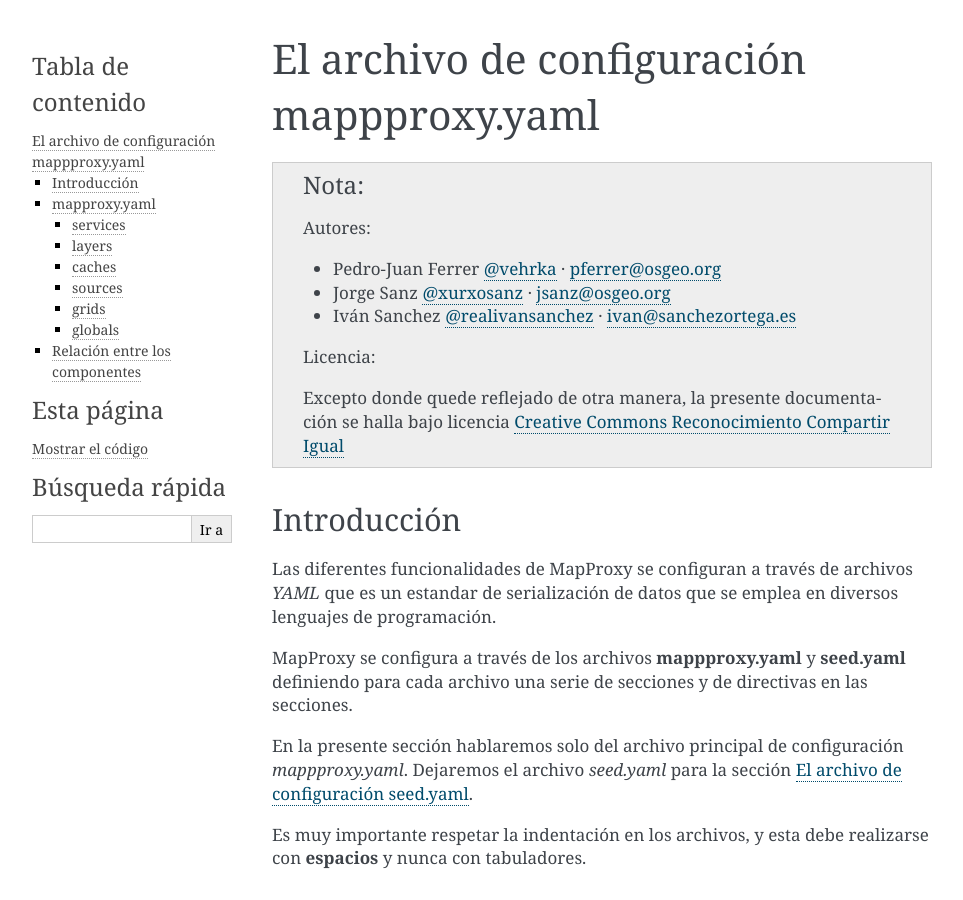
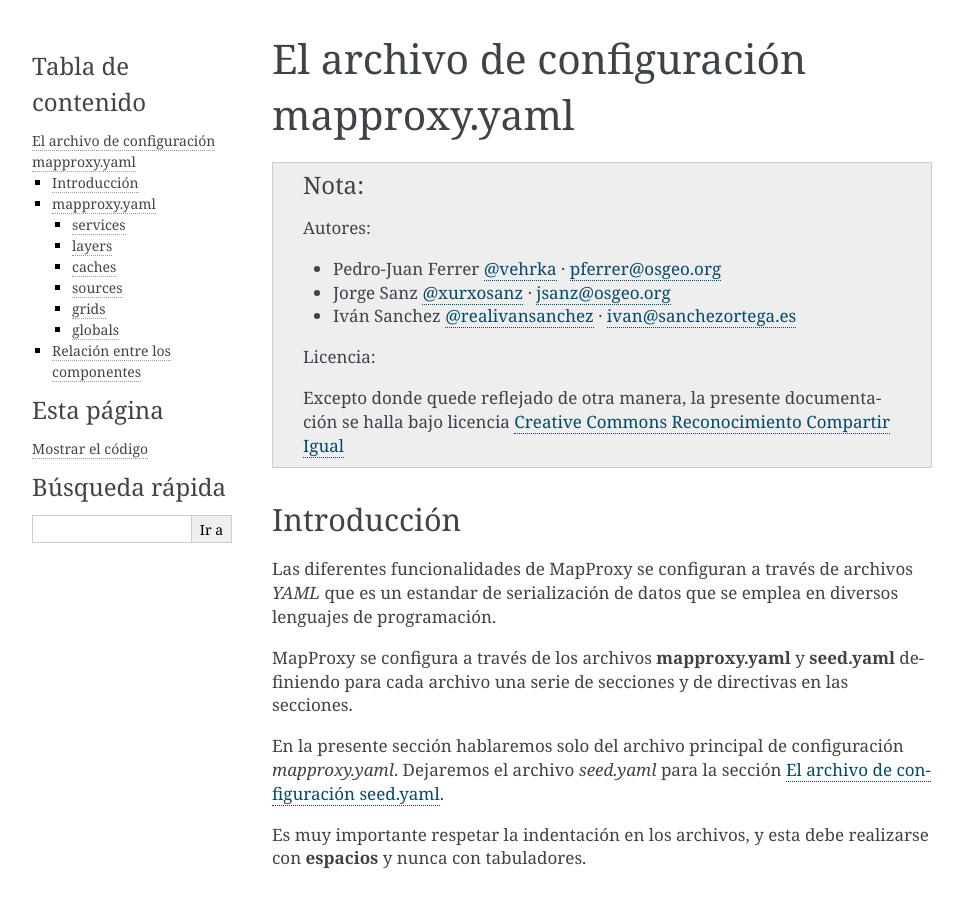
Before and after one commit to geoinquietosvlc/mapproxy-workshop, a Sphinx documentation site: the page built from doc/source/elarchivodeconfiguracion.rst, in a window 1280 px wide and 900 px high. Shown: the whole window, without its empty margins (148-1111 px from the left). Built offline with Sphinx 7.4.7, drawn with Linux system fonts in a browser that asks for light colours.

Commit message:
Fix additional p in mappproxy string

```diff
--- a/doc/source/elarchivodeconfiguracion.rst
+++ b/doc/source/elarchivodeconfiguracion.rst
@@ -1,4 +1,4 @@
-El archivo de configuración mappproxy.yaml
+El archivo de configuración mapproxy.yaml
 =============================================
 
 .. note::
@@ -20,9 +20,9 @@
 
 Las diferentes funcionalidades de MapProxy se configuran a través de archivos *YAML* que es un estandar de serialización de datos que se emplea en diversos lenguajes de programación.
 
-MapProxy se configura a través de los archivos **mappproxy.yaml** y **seed.yaml** definiendo para cada archivo una serie de secciones y de directivas en las secciones.
+MapProxy se configura a través de los archivos **mapproxy.yaml** y **seed.yaml** definiendo para cada archivo una serie de secciones y de directivas en las secciones.
 
-En la presente sección hablaremos solo del archivo principal de configuración *mappproxy.yaml*. Dejaremos el archivo *seed.yaml* para la sección :ref:`elarchivodeseeding`.
+En la presente sección hablaremos solo del archivo principal de configuración *mapproxy.yaml*. Dejaremos el archivo *seed.yaml* para la sección :ref:`elarchivodeseeding`.
 
 Es muy importante respetar la indentación en los archivos, y esta debe realizarse con **espacios** y nunca con tabuladores.
 
```
